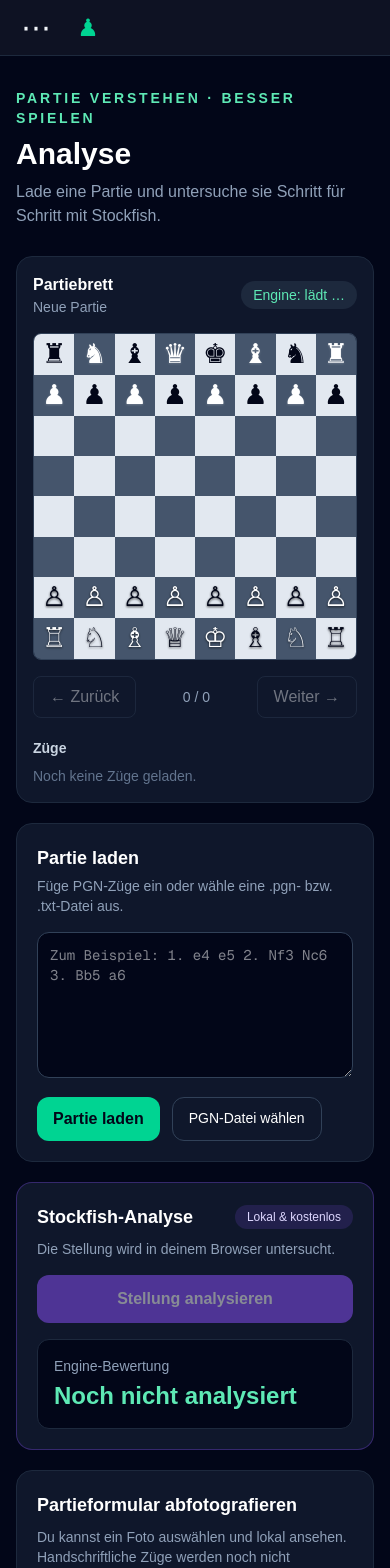
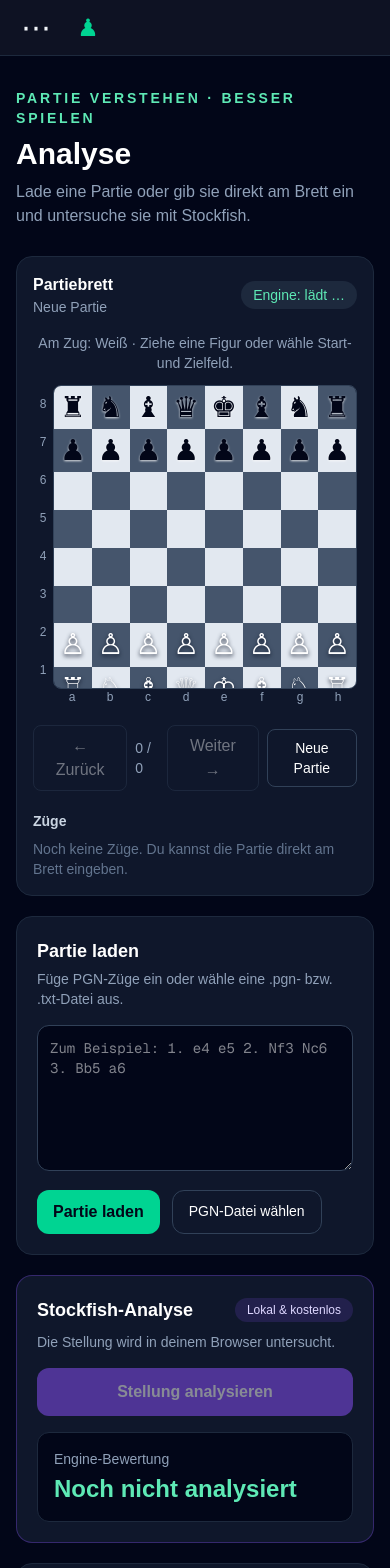
Before and after one commit to Davidbi08/schach-plattform, a Next.js app: page /analyse in a window 390 px wide. Shown: the top 1568 px of the page. Built offline with nearby package versions, Linux system fonts and the light colour scheme; no server answers.

Commit message:
Improve analysis board coordinates and manual moves
Ergänzt Brettkoordinaten, korrigiert die Figurendarstellung und ermöglicht legale Züge per Ziehen oder Antippen.

```diff
--- a/app/analyse/page.tsx
+++ b/app/analyse/page.tsx
@@ -1,14 +1,20 @@
 "use client";
 import { ChangeEvent, useEffect, useMemo, useRef, useState } from "react";
-import { Chess } from "chess.js";
+import { Chess, type Square } from "chess.js";
+
 const START_FEN = new Chess().fen();
-const PIECES: Record<string, string> = { wK: "♔", wQ: "♕", wR: "♖", wB: "♗", wN: "♘", wP: "♙", bK: "♚", bQ: "♛", bR: "♜", bB: "♝", bN: "♞", bP: "♟" };
+const PIECES: Record<string, string> = {
+  wK: "♔", wQ: "♕", wR: "♖", wB: "♗", wN: "♘", wP: "♙",
+  bK: "♚", bQ: "♛", bR: "♜", bB: "♝", bN: "♞", bP: "♟",
+};
 type EvalInfo = { score: string; depth: string; line: string };
+
 export default function AnalysePage() {
   const [pgn, setPgn] = useState("");
   const [moves, setMoves] = useState<string[]>([]);
   const [positions, setPositions] = useState<string[]>([START_FEN]);
   const [moveIndex, setMoveIndex] = useState(0);
+  const [selectedSquare, setSelectedSquare] = useState<Square | null>(null);
   const [message, setMessage] = useState("");
   const [engineReady, setEngineReady] = useState(false);
   const [analyzing, setAnalyzing] = useState(false);
@@ -18,6 +24,10 @@ export default function AnalysePage() {
   const workerRef = useRef<Worker | null>(null);
   const game = useMemo(() => new Chess(positions[moveIndex] ?? START_FEN), [positions, moveIndex]);
   const board = game.board();
+  const legalTargets = selectedSquare
+    ? game.moves({ square: selectedSquare, verbose: true }).map((move) => move.to)
+    : [];
+
   useEffect(() => {
     let worker: Worker | undefined;
     try {
@@ -25,21 +35,42 @@ export default function AnalysePage() {
       workerRef.current = worker;
       worker.onmessage = (event: MessageEvent<string>) => {
         const text = String(event.data);
-        if (text.includes("uciok")) { worker?.postMessage("setoption name Threads value 1"); worker?.postMessage("setoption name Hash value 16"); worker?.postMessage("isready"); }
+        if (text.includes("uciok")) {
+          worker?.postMessage("setoption name Threads value 1");
+          worker?.postMessage("setoption name Hash value 16");
+          worker?.postMessage("isready");
+        }
         if (text.includes("readyok")) setEngineReady(true);
         if (text.startsWith("info ")) {
           const depth = text.match(/depth (\d+)/)?.[1];
           const score = text.match(/score (cp|mate) (-?\d+)/);
           const line = text.match(/\spv (.+)$/)?.[1];
-          if (depth && score) setEvaluation({ depth, score: score[1] === "mate" ? "Matt in " + Math.abs(Number(score[2])) : (Number(score[2]) / 100).toFixed(2), line: line ?? "" });
+          if (depth && score) {
+            setEvaluation({
+              depth,
+              score: score[1] === "mate"
+                ? "Matt in " + Math.abs(Number(score[2]))
+                : (Number(score[2]) / 100).toFixed(2),
+              line: line ?? "",
+            });
+          }
         }
         if (text.startsWith("bestmove")) setAnalyzing(false);
       };
-      worker.onerror = () => { setEngineError("Stockfish konnte nicht geladen werden. Bitte lade die Seite neu."); setAnalyzing(false); };
+      worker.onerror = () => {
+        setEngineError("Stockfish konnte nicht geladen werden. Bitte lade die Seite neu.");
+        setAnalyzing(false);
+      };
       worker.postMessage("uci");
-    } catch { setEngineError("Dieser Browser konnte Stockfish nicht starten."); }
-    return () => { workerRef.current = null; worker?.terminate(); };
+    } catch {
+      setEngineError("Dieser Browser konnte Stockfish nicht starten.");
+    }
+    return () => {
+      workerRef.current = null;
+      worker?.terminate();
+    };
   }, []);
+
   function loadPgn(source: string) {
     try {
       const parsed = new Chess();
@@ -48,37 +79,193 @@ export default function AnalysePage() {
       const replay = new Chess(headers.FEN || START_FEN);
       const sanMoves = parsed.history();
       const nextPositions = [replay.fen()];
-      sanMoves.forEach((san) => { replay.move(san); nextPositions.push(replay.fen()); });
-      setPgn(source); setMoves(sanMoves); setPositions(nextPositions); setMoveIndex(sanMoves.length); setEvaluation(null); setMessage(sanMoves.length ? sanMoves.length + " Züge geladen." : "Partie geladen. Noch keine Züge gefunden."); setEngineError("");
-    } catch { setMessage("Die PGN konnte nicht gelesen werden. Bitte prüfe die Zugnotation."); }
+      sanMoves.forEach((san) => {
+        replay.move(san);
+        nextPositions.push(replay.fen());
+      });
+      setPgn(source);
+      setMoves(sanMoves);
+      setPositions(nextPositions);
+      setMoveIndex(sanMoves.length);
+      setSelectedSquare(null);
+      setEvaluation(null);
+      setMessage(sanMoves.length ? sanMoves.length + " Züge geladen." : "Partie geladen. Noch keine Züge gefunden.");
+      setEngineError("");
+    } catch {
+      setMessage("Die PGN konnte nicht gelesen werden. Bitte prüfe die Zugnotation.");
     }
+  }
+
   function handleFile(event: ChangeEvent<HTMLInputElement>) {
     const file = event.target.files?.[0];
     if (!file) return;
     void file.text().then(loadPgn).catch(() => setMessage("Die Datei konnte nicht gelesen werden."));
   }
+
+  function playMove(from: Square, to: Square) {
+    if (game.isGameOver()) return false;
+    const next = new Chess(game.fen());
+    try {
+      const played = next.move({ from, to, promotion: "q" });
+      const nextPositions = positions.slice(0, moveIndex + 1);
+      nextPositions.push(next.fen());
+      const nextMoves = moves.slice(0, moveIndex);
+      nextMoves.push(played.san);
+      setPositions(nextPositions);
+      setMoves(nextMoves);
+      setMoveIndex(nextMoves.length);
+      setPgn(nextMoves.map((san, index) => (index % 2 === 0 ? Math.floor(index / 2) + 1 + ". " : "") + san).join(" "));
+      setSelectedSquare(null);
+      setEvaluation(null);
+      setAnalyzing(false);
+      workerRef.current?.postMessage("stop");
+      setMessage("Zug übernommen. Du kannst die Stellung jetzt analysieren.");
+      return true;
+    } catch {
+      return false;
+    }
+  }
+
+  function handleSquareClick(square: Square) {
+    const piece = game.get(square);
+    if (selectedSquare) {
+      if (selectedSquare === square) {
+        setSelectedSquare(null);
+        return;
+      }
+      if (piece?.color === game.turn()) {
+        setSelectedSquare(square);
+        return;
+      }
+      if (playMove(selectedSquare, square)) return;
+    }
+    if (piece?.color === game.turn()) setSelectedSquare(square);
+  }
+
+  function handleDrop(event: React.DragEvent<HTMLDivElement>, target: Square) {
+    event.preventDefault();
+    const from = event.dataTransfer.getData("text/plain") as Square;
+    if (from) playMove(from, target);
+  }
+
+  function resetGame() {
+    setPgn("");
+    setMoves([]);
+    setPositions([START_FEN]);
+    setMoveIndex(0);
+    setSelectedSquare(null);
+    setEvaluation(null);
+    setMessage("Neue Partie bereit. Ziehe eine weiße Figur oder tippe zuerst auf sie.");
+    setEngineError("");
+  }
+
   function analyzePosition() {
     const worker = workerRef.current;
-    if (!worker || !engineReady) { setEngineError("Stockfish wird noch geladen. Bitte warte kurz."); return; }
-    setEngineError(""); setEvaluation(null); setAnalyzing(true);
-    worker.postMessage("stop"); worker.postMessage("position fen " + game.fen()); worker.postMessage("go depth 15");
+    if (!worker || !engineReady) {
+      setEngineError("Stockfish wird noch geladen. Bitte warte kurz.");
+      return;
     }
-  const scoreLabel = evaluation ? evaluation.score.startsWith("Matt") ? evaluation.score : (Number(evaluation.score) > 0 ? "+" : "") + evaluation.score : "Noch nicht analysiert";
-  return <main className="min-h-screen bg-slate-950 px-4 py-8 text-white sm:px-6"><div className="mx-auto max-w-7xl">
-    <header className="mb-7"><p className="text-sm font-semibold uppercase tracking-[0.2em] text-emerald-300">Partie verstehen · besser spielen</p><h1 className="mt-2 text-3xl font-bold sm:text-4xl">Analyse</h1><p className="mt-2 text-slate-400">Lade eine Partie und untersuche sie Schritt für Schritt mit Stockfish.</p></header>
+    setEngineError("");
+    setEvaluation(null);
+    setAnalyzing(true);
+    worker.postMessage("stop");
+    worker.postMessage("position fen " + game.fen());
+    worker.postMessage("go depth 15");
+  }
+
+  const scoreLabel = evaluation
+    ? evaluation.score.startsWith("Matt")
+      ? evaluation.score
+      : (Number(evaluation.score) > 0 ? "+" : "") + evaluation.score
+    : "Noch nicht analysiert";
+
+  return <main className="min-h-screen bg-slate-950 px-4 py-8 text-white sm:px-6">
+    <div className="mx-auto max-w-7xl">
+      <header className="mb-7">
+        <p className="text-sm font-semibold uppercase tracking-[0.2em] text-emerald-300">Partie verstehen · besser spielen</p>
+        <h1 className="mt-2 text-3xl font-bold sm:text-4xl">Analyse</h1>
+        <p className="mt-2 text-slate-400">Lade eine Partie oder gib sie direkt am Brett ein und untersuche sie mit Stockfish.</p>
+      </header>
       <div className="grid gap-5 xl:grid-cols-[minmax(0,1.4fr)_minmax(320px,0.8fr)]">
         <section className="rounded-2xl border border-slate-800 bg-slate-900 p-4 sm:p-6">
-        <div className="mb-4 flex flex-wrap items-center justify-between gap-3"><div><h2 className="font-semibold">Partiebrett</h2><p className="text-sm text-slate-400">{moves.length ? moveIndex === 0 ? "Ausgangsstellung" : "Nach " + Math.ceil(moveIndex / 2) + ". Zug" : "Neue Partie"}</p></div><span className="rounded-full bg-slate-800 px-3 py-1 text-sm text-emerald-300">Engine: {engineReady ? "bereit" : "lädt …"}</span></div>
-        <div className="mx-auto grid w-full max-w-[600px] grid-cols-8 overflow-hidden rounded-lg border border-slate-700">{board.flatMap((row, rowIndex) => row.map((piece, colIndex) => { const light = (rowIndex + colIndex) % 2 === 0; const square = String.fromCharCode(97 + colIndex) + (8 - rowIndex); return <div key={square} aria-label={square} className={"flex aspect-square items-center justify-center text-[clamp(1.7rem,7vw,3.5rem)] " + (light ? "bg-slate-200 text-slate-950" : "bg-slate-600 text-white")}>{piece ? <span className={piece.color === "w" ? "drop-shadow-[0_1px_1px_rgba(0,0,0,0.7)]" : "drop-shadow-[0_1px_1px_rgba(255,255,255,0.2)]"}>{PIECES[piece.color + piece.type.toUpperCase()]}</span> : null}</div>; }))}</div>
-        <div className="mx-auto mt-4 flex max-w-[600px] items-center justify-between gap-2"><button type="button" onClick={() => setMoveIndex(Math.max(0, moveIndex - 1))} disabled={moveIndex === 0} className="rounded-lg border border-slate-700 px-4 py-2 disabled:opacity-40">← Zurück</button><span className="text-sm text-slate-400">{moveIndex} / {moves.length}</span><button type="button" onClick={() => setMoveIndex(Math.min(moves.length, moveIndex + 1))} disabled={moveIndex >= moves.length} className="rounded-lg border border-slate-700 px-4 py-2 disabled:opacity-40">Weiter →</button></div>
-        <div className="mt-5"><h3 className="mb-2 text-sm font-semibold text-slate-300">Züge</h3><div className="flex max-h-36 flex-wrap gap-2 overflow-auto">{moves.length ? moves.map((san, index) => <button type="button" key={index} onClick={() => setMoveIndex(index + 1)} className={"rounded px-2 py-1 text-sm " + (moveIndex === index + 1 ? "bg-emerald-500/20 text-emerald-200" : "bg-slate-800 text-slate-300")}>{index % 2 === 0 ? Math.floor(index / 2) + 1 + ". " : ""}{san}</button>) : <p className="text-sm text-slate-500">Noch keine Züge geladen.</p>}</div></div>
+          <div className="mb-4 flex flex-wrap items-center justify-between gap-3">
+            <div>
+              <h2 className="font-semibold">Partiebrett</h2>
+              <p className="text-sm text-slate-400">{moves.length ? moveIndex === 0 ? "Ausgangsstellung" : "Nach " + Math.ceil(moveIndex / 2) + ". Zug" : "Neue Partie"}</p>
+            </div>
+            <span className="rounded-full bg-slate-800 px-3 py-1 text-sm text-emerald-300">Engine: {engineReady ? "bereit" : "lädt …"}</span>
+          </div>
+          <p className="mb-3 text-center text-sm text-slate-400">{game.isGameOver() ? "Partie beendet" : "Am Zug: " + (game.turn() === "w" ? "Weiß" : "Schwarz") + " · Ziehe eine Figur oder wähle Start- und Zielfeld."}</p>
+          <div className="mx-auto grid w-full max-w-[620px] grid-cols-[1.25rem_minmax(0,1fr)] grid-rows-[minmax(0,1fr)_1.25rem]">
+            <div className="grid grid-rows-8 text-center text-xs text-slate-400">{Array.from({ length: 8 }, (_, index) => <span key={index} className="flex items-center justify-center">{8 - index}</span>)}</div>
+            <div className="grid aspect-square w-full grid-cols-8 overflow-hidden rounded-lg border border-slate-700">
+              {board.flatMap((row, rowIndex) => row.map((piece, colIndex) => {
+                const light = (rowIndex + colIndex) % 2 === 0;
+                const square = (String.fromCharCode(97 + colIndex) + (8 - rowIndex)) as Square;
+                const isSelected = selectedSquare === square;
+                const isTarget = legalTargets.includes(square);
+                return <div
+                  key={square}
+                  role="button"
+                  tabIndex={0}
+                  aria-label={square + (piece ? ", " + (piece.color === "w" ? "weiße" : "schwarze") + " " + piece.type : "")}
+                  onClick={() => handleSquareClick(square)}
+                  onKeyDown={(event) => { if (event.key === "Enter" || event.key === " ") { event.preventDefault(); handleSquareClick(square); } }}
+                  onDragOver={(event) => event.preventDefault()}
+                  onDrop={(event) => handleDrop(event, square)}
+                  className={"relative flex aspect-square select-none items-center justify-center text-[clamp(1.8rem,7vw,3.6rem)] " + (light ? "bg-slate-200" : "bg-slate-600") + (isSelected ? " ring-4 ring-inset ring-emerald-400" : "")}
+                >
+                  {piece && <span
+                    draggable={piece.color === game.turn() && !game.isGameOver()}
+                    onDragStart={(event) => { event.dataTransfer.setData("text/plain", square); setSelectedSquare(square); }}
+                    onDragEnd={() => setSelectedSquare(null)}
+                    className={"cursor-grab active:cursor-grabbing " + (piece.color === "w" ? "text-white drop-shadow-[0_2px_2px_rgba(15,23,42,0.95)]" : "text-slate-950 drop-shadow-[0_1px_1px_rgba(255,255,255,0.85)]")}
+                  >{PIECES[piece.color + piece.type.toUpperCase()]}</span>}
+                  {isTarget && <span aria-hidden="true" className={"pointer-events-none absolute h-3 w-3 rounded-full " + (piece ? "border-4 border-emerald-400" : "bg-emerald-400/70")} />}
+                </div>;
+              }))}
+            </div>
+            <div aria-hidden="true" />
+            <div className="grid grid-cols-8 text-center text-xs text-slate-400">{Array.from({ length: 8 }, (_, index) => <span key={index}>{String.fromCharCode(97 + index)}</span>)}</div>
+          </div>
+          <div className="mx-auto mt-4 flex max-w-[620px] items-center justify-between gap-2">
+            <button type="button" onClick={() => { setMoveIndex(Math.max(0, moveIndex - 1)); setSelectedSquare(null); }} disabled={moveIndex === 0} className="rounded-lg border border-slate-700 px-4 py-2 disabled:opacity-40">← Zurück</button>
+            <span className="text-sm text-slate-400">{moveIndex} / {moves.length}</span>
+            <button type="button" onClick={() => { setMoveIndex(Math.min(moves.length, moveIndex + 1)); setSelectedSquare(null); }} disabled={moveIndex >= moves.length} className="rounded-lg border border-slate-700 px-4 py-2 disabled:opacity-40">Weiter →</button>
+            <button type="button" onClick={resetGame} className="rounded-lg border border-slate-700 px-3 py-2 text-sm hover:bg-slate-800">Neue Partie</button>
+          </div>
+          <div className="mt-5">
+            <h3 className="mb-2 text-sm font-semibold text-slate-300">Züge</h3>
+            <div className="flex max-h-36 flex-wrap gap-2 overflow-auto">{moves.length ? moves.map((san, index) => <button type="button" key={index} onClick={() => { setMoveIndex(index + 1); setSelectedSquare(null); }} className={"rounded px-2 py-1 text-sm " + (moveIndex === index + 1 ? "bg-emerald-500/20 text-emerald-200" : "bg-slate-800 text-slate-300")}>{index % 2 === 0 ? Math.floor(index / 2) + 1 + ". " : ""}{san}</button>) : <p className="text-sm text-slate-500">Noch keine Züge. Du kannst die Partie direkt am Brett eingeben.</p>}</div>
+            {message && <p role="status" className="mt-3 text-sm text-slate-300">{message}</p>}
+          </div>
         </section>
         <aside className="space-y-5">
-        <section className="rounded-2xl border border-slate-800 bg-slate-900 p-5"><h2 className="text-lg font-bold">Partie laden</h2><p className="mt-1 text-sm text-slate-400">Füge PGN-Züge ein oder wähle eine .pgn- bzw. .txt-Datei aus.</p><textarea value={pgn} onChange={(event) => setPgn(event.target.value)} placeholder="Zum Beispiel: 1. e4 e5 2. Nf3 Nc6 3. Bb5 a6" rows={6} className="mt-4 w-full resize-y rounded-xl border border-slate-700 bg-slate-950 p-3 font-mono text-sm text-white outline-none focus:border-emerald-400"/><div className="mt-3 flex flex-wrap gap-3"><button type="button" onClick={() => loadPgn(pgn)} className="rounded-xl bg-emerald-400 px-4 py-2.5 font-semibold text-slate-950 hover:bg-emerald-300">Partie laden</button><label className="cursor-pointer rounded-xl border border-slate-700 px-4 py-2.5 text-sm hover:bg-slate-800">PGN-Datei wählen<input type="file" accept=".pgn,.txt,text/plain" onChange={handleFile} className="sr-only"/></label></div>{message && <p role="status" className="mt-3 text-sm text-slate-300">{message}</p>}</section>
-        <section className="rounded-2xl border border-violet-500/30 bg-slate-900 p-5"><div className="flex items-center justify-between"><h2 className="text-lg font-bold">Stockfish-Analyse</h2><span className="rounded-full bg-violet-500/15 px-3 py-1 text-xs text-violet-200">Lokal & kostenlos</span></div><p className="mt-2 text-sm text-slate-400">Die Stellung wird in deinem Browser untersucht.</p><button type="button" onClick={analyzePosition} disabled={analyzing || !engineReady} className="mt-4 w-full rounded-xl bg-violet-500 px-4 py-3 font-semibold text-white transition hover:bg-violet-400 disabled:cursor-wait disabled:opacity-50">{analyzing ? "Analysiere Stellung …" : "Stellung analysieren"}</button>{engineError && <p role="alert" className="mt-3 text-sm text-red-300">{engineError}</p>}<div className="mt-4 rounded-xl border border-slate-800 bg-slate-950 p-4"><p className="text-sm text-slate-400">Engine-Bewertung</p><p className="mt-1 text-2xl font-bold text-emerald-300">{scoreLabel}</p>{evaluation && <><p className="mt-2 text-xs text-slate-500">Tiefe {evaluation.depth} · beste Zugfolge</p><p className="mt-1 break-words font-mono text-sm text-slate-200">{evaluation.line || "—"}</p></>}</div></section>
-        <section className="rounded-2xl border border-slate-800 bg-slate-900 p-5"><h2 className="text-lg font-bold">Partieformular abfotografieren</h2><p className="mt-2 text-sm text-slate-400">Du kannst ein Foto auswählen und lokal ansehen. Handschriftliche Züge werden noch nicht automatisch erkannt; für die Analyse bitte vorerst als PGN eingeben.</p><label className="mt-4 inline-flex cursor-pointer rounded-xl border border-slate-700 px-4 py-2.5 text-sm hover:bg-slate-800">Foto auswählen<input type="file" accept="image/*" onChange={(event) => setSheetName(event.target.files?.[0]?.name ?? "")} className="sr-only"/></label>{sheetName && <p className="mt-2 text-sm text-slate-300">Ausgewählt: {sheetName}</p>}</section>
+          <section className="rounded-2xl border border-slate-800 bg-slate-900 p-5">
+            <h2 className="text-lg font-bold">Partie laden</h2>
+            <p className="mt-1 text-sm text-slate-400">Füge PGN-Züge ein oder wähle eine .pgn- bzw. .txt-Datei aus.</p>
+            <textarea value={pgn} onChange={(event) => setPgn(event.target.value)} placeholder="Zum Beispiel: 1. e4 e5 2. Nf3 Nc6 3. Bb5 a6" rows={6} className="mt-4 w-full resize-y rounded-xl border border-slate-700 bg-slate-950 p-3 font-mono text-sm text-white outline-none focus:border-emerald-400" />
+            <div className="mt-3 flex flex-wrap gap-3">
+              <button type="button" onClick={() => loadPgn(pgn)} className="rounded-xl bg-emerald-400 px-4 py-2.5 font-semibold text-slate-950 hover:bg-emerald-300">Partie laden</button>
+              <label className="cursor-pointer rounded-xl border border-slate-700 px-4 py-2.5 text-sm hover:bg-slate-800">PGN-Datei wählen<input type="file" accept=".pgn,.txt,text/plain" onChange={handleFile} className="sr-only" /></label>
+            </div>
+          </section>
+          <section className="rounded-2xl border border-violet-500/30 bg-slate-900 p-5">
+            <div className="flex items-center justify-between"><h2 className="text-lg font-bold">Stockfish-Analyse</h2><span className="rounded-full bg-violet-500/15 px-3 py-1 text-xs text-violet-200">Lokal & kostenlos</span></div>
+            <p className="mt-2 text-sm text-slate-400">Die Stellung wird in deinem Browser untersucht.</p>
+            <button type="button" onClick={analyzePosition} disabled={analyzing || !engineReady} className="mt-4 w-full rounded-xl bg-violet-500 px-4 py-3 font-semibold text-white transition hover:bg-violet-400 disabled:cursor-wait disabled:opacity-50">{analyzing ? "Analysiere Stellung …" : "Stellung analysieren"}</button>
+            {engineError && <p role="alert" className="mt-3 text-sm text-red-300">{engineError}</p>}
+            <div className="mt-4 rounded-xl border border-slate-800 bg-slate-950 p-4"><p className="text-sm text-slate-400">Engine-Bewertung</p><p className="mt-1 text-2xl font-bold text-emerald-300">{scoreLabel}</p>{evaluation && <><p className="mt-2 text-xs text-slate-500">Tiefe {evaluation.depth} · beste Zugfolge</p><p className="mt-1 break-words font-mono text-sm text-slate-200">{evaluation.line || "—"}</p></>}</div>
+          </section>
+          <section className="rounded-2xl border border-slate-800 bg-slate-900 p-5">
+            <h2 className="text-lg font-bold">Partieformular abfotografieren</h2>
+            <p className="mt-2 text-sm text-slate-400">Du kannst ein Foto auswählen und lokal ansehen. Handschriftliche Züge werden noch nicht automatisch erkannt; für die Analyse bitte vorerst als PGN eingeben.</p>
+            <label className="mt-4 inline-flex cursor-pointer rounded-xl border border-slate-700 px-4 py-2.5 text-sm hover:bg-slate-800">Foto auswählen<input type="file" accept="image/*" onChange={(event) => setSheetName(event.target.files?.[0]?.name ?? "")} className="sr-only" /></label>
+            {sheetName && <p className="mt-2 text-sm text-slate-300">Ausgewählt: {sheetName}</p>}
+          </section>
           <section className="rounded-2xl border border-slate-800 bg-slate-900/60 p-5"><h2 className="text-lg font-bold">Fragen an den KI-Coach</h2><p className="mt-2 text-sm leading-6 text-slate-400">Der Gesprächs-Chat folgt als nächster Schritt. Diese erste Version analysiert Stellungen direkt mit Stockfish; sie sendet deine Partie an keinen KI-Dienst.</p></section>
         </aside>
       </div>
-  </div></main>;
+    </div>
+  </main>;
 }
```
Lines whose indentation alone changed are shown as unchanged.
